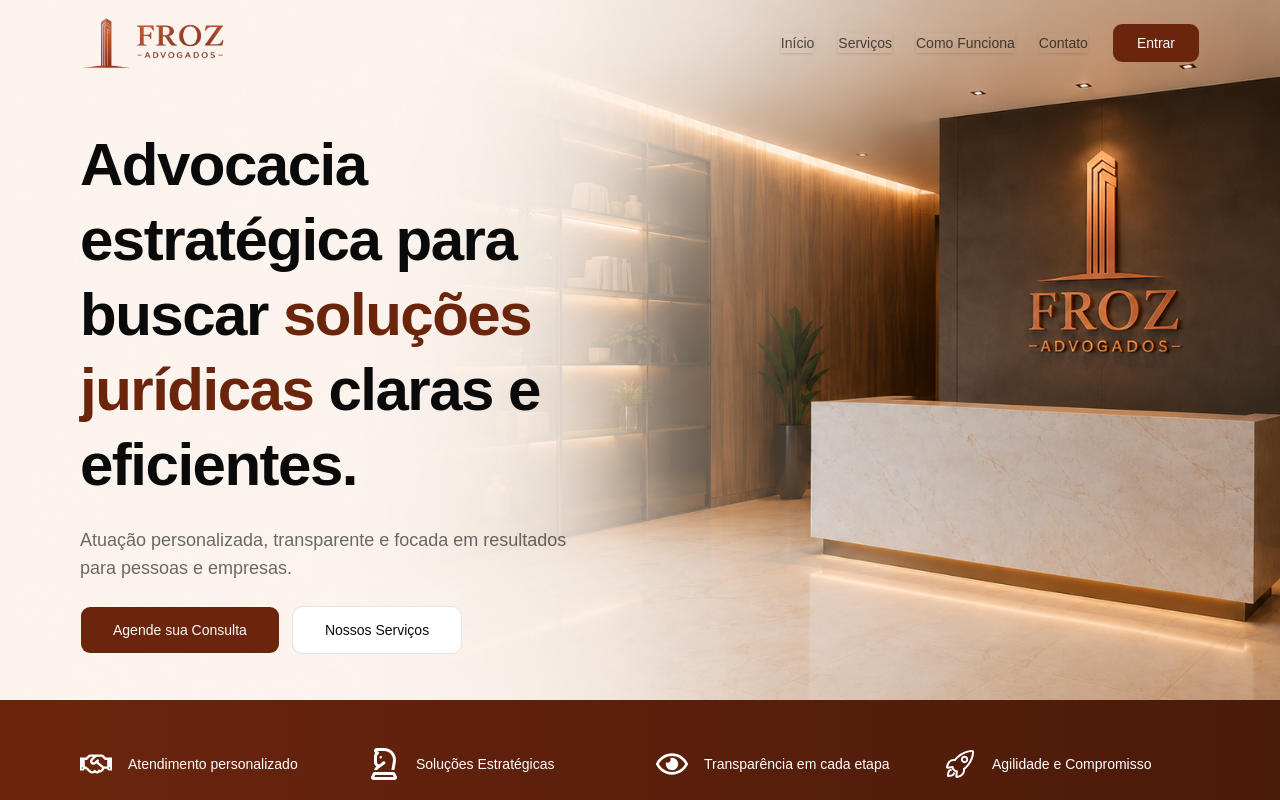
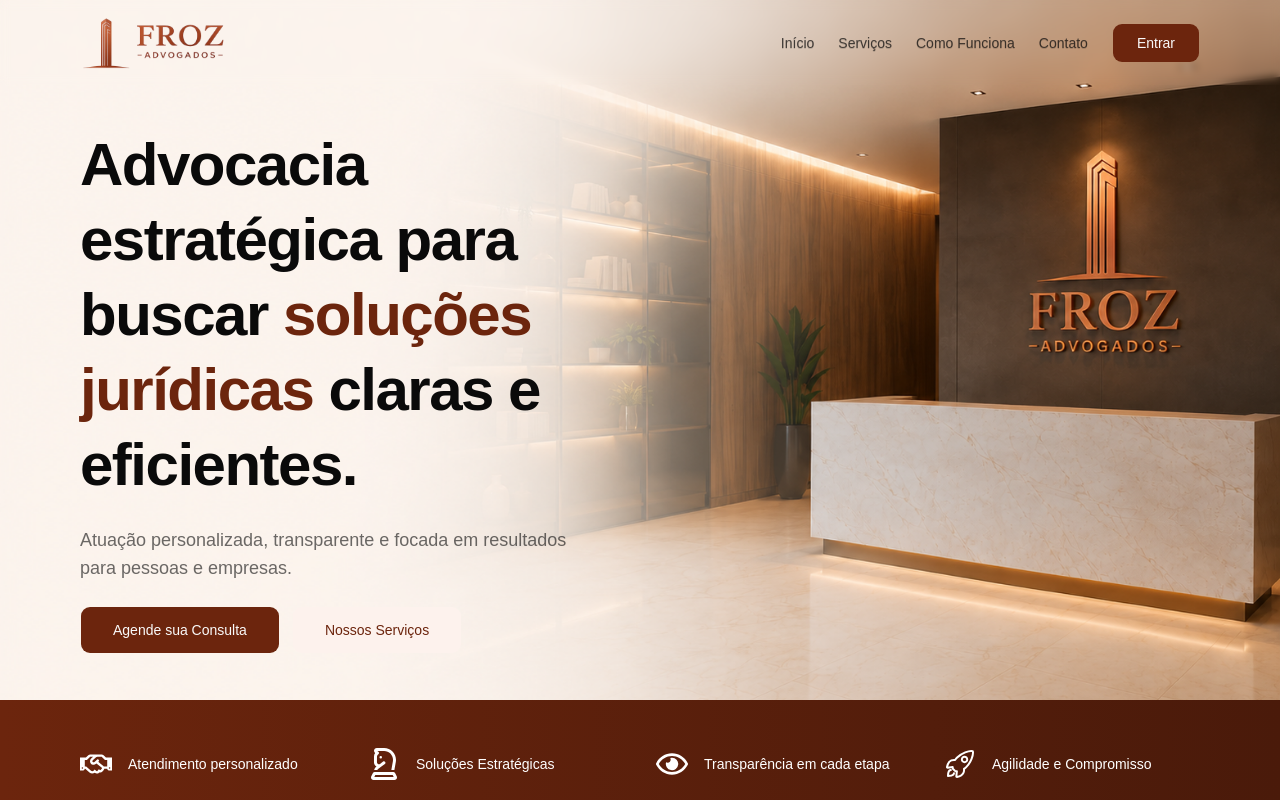
Before and after one commit to vinicius-dsr/froz-adv-app, a Next.js app: page / in a window 1280 px wide. Shown: the top 800 px of the page. Built offline with nearby package versions, Linux system fonts and the light colour scheme.

Commit message:
Aplicar scroll-smooth global no html

```diff
--- a/src/components/header/Header.tsx
+++ b/src/components/header/Header.tsx
@@ -27,7 +27,7 @@ export const Header = () => {
   return (
     <header
       className={cn(
-        "fixed top-0 z-50 w-full transition-all duration-300",
+        "fixed top-0 z-50 w-full transition-all duration-300 backdrop-blur-xs",
         scrolled
           ? "border-b border-border/50 bg-background/80 backdrop-blur-md"
           : "bg-transparent",
@@ -48,7 +48,7 @@ export const Header = () => {
               <Link
                 key={link.name}
                 href={link.href}
-                className="text-sm font-medium shadow-sm text-foreground/70 transition-colors hover:text-primary"
+                className="text-sm font-medium text-shadow-2xs text-foreground/70 transition-colors hover:text-primary"
               >
                 {link.name}
               </Link>
--- a/src/components/hero/Hero.tsx
+++ b/src/components/hero/Hero.tsx
@@ -32,7 +32,7 @@ export const Hero = () => {
             <Link
               href="#servicos"
               className={cn(
-                buttonVariants({ variant: "outline", size: "lg" }),
+                buttonVariants({ variant: "secondary", size: "lg" }),
                 "gap-2 px-8 h-12",
               )}
             >
--- a/src/styles/globals.css
+++ b/src/styles/globals.css
@@ -133,7 +133,7 @@ body {
     @apply bg-background text-foreground;
   }
   html {
-    @apply font-sans;
+    @apply font-sans scroll-smooth;
   }
 }
 
```
